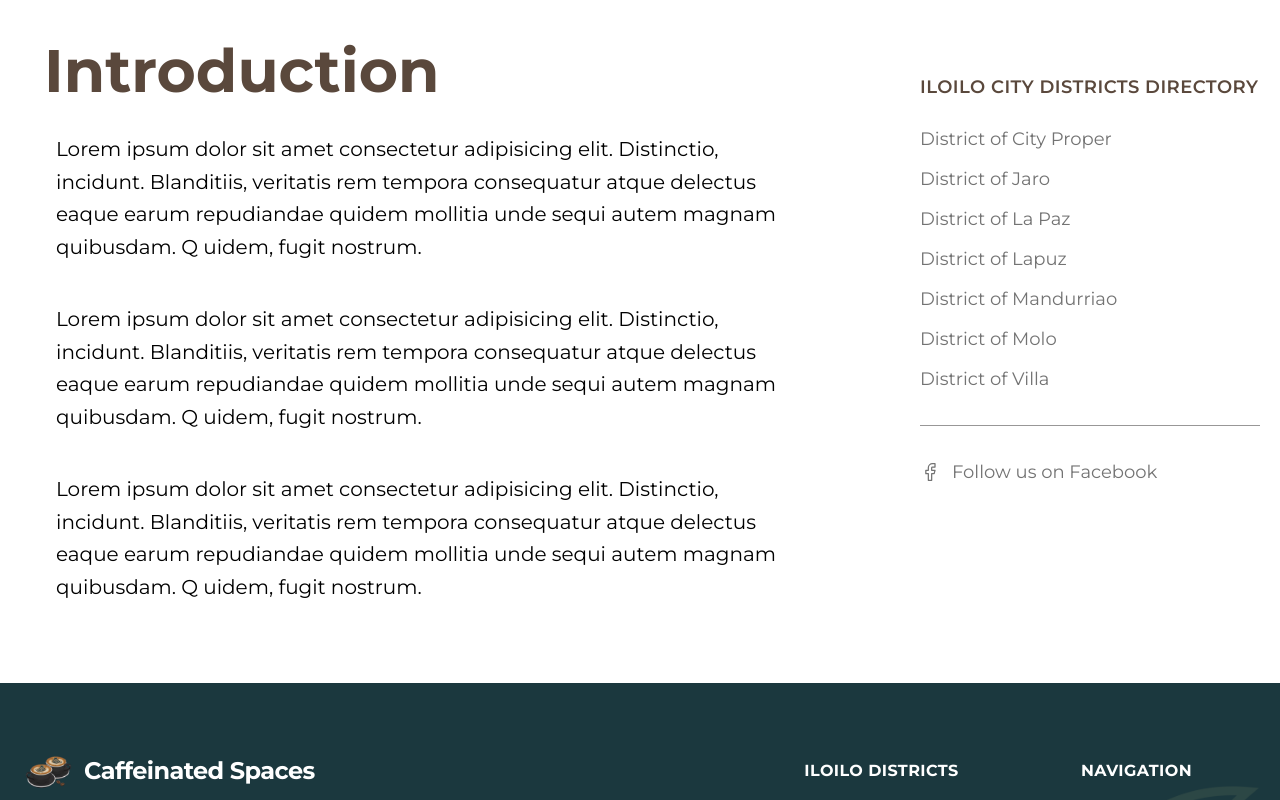
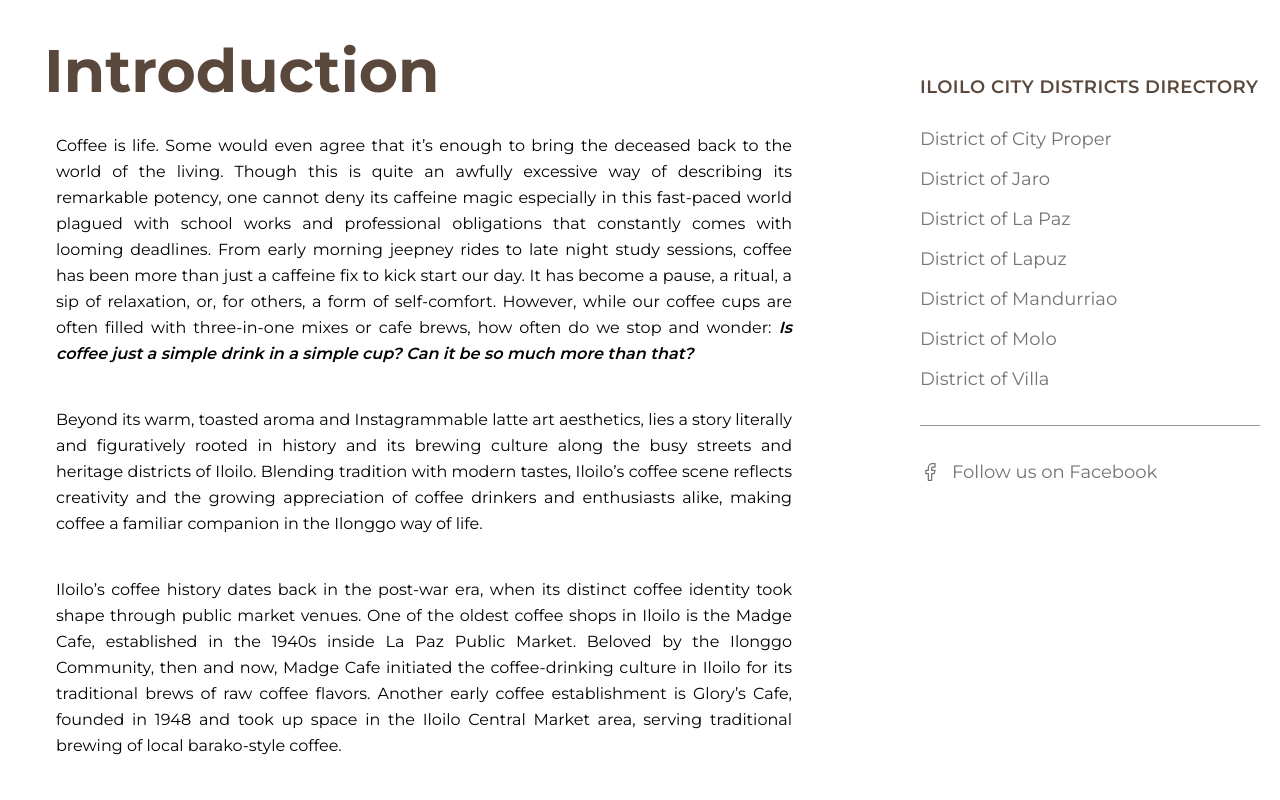
Before and after one commit to Rejeno/COC-Website, a Next.js app in the folder coc-website/: page / in a window 1280 px wide. Shown: the part 1520-2320 px from the top of the page. Built offline with nearby package versions, Linux system fonts and the light colour scheme.

Commit message:
add introduction text and sticky directory sidebar

```diff
--- a/coc-website/app/page.tsx
+++ b/coc-website/app/page.tsx
@@ -124,24 +124,17 @@ export default function Hero() {
               Introduction
             </h2>
 
-            <div className={`${montserrat.className} space-y-10 text-xl text-black font-normal leading-relaxed px-10`}>
-              <p>Lorem ipsum dolor sit amet consectetur adipisicing elit. Distinctio,
-                incidunt. Blanditiis, veritatis rem tempora consequatur atque delectus
-                eaque earum repudiandae quidem mollitia unde sequi autem magnam quibusdam. Q
-                uidem, fugit nostrum.</p>
-              <p>Lorem ipsum dolor sit amet consectetur adipisicing elit. Distinctio,
-                incidunt. Blanditiis, veritatis rem tempora consequatur atque delectus
-                eaque earum repudiandae quidem mollitia unde sequi autem magnam quibusdam. Q
-                uidem, fugit nostrum.</p>
-              <p>Lorem ipsum dolor sit amet consectetur adipisicing elit. Distinctio,
-                incidunt. Blanditiis, veritatis rem tempora consequatur atque delectus
-                eaque earum repudiandae quidem mollitia unde sequi autem magnam quibusdam. Q
-                uidem, fugit nostrum.</p>
+            <div className={`${montserrat.className} space-y-10 text-base text-black text-justify font-normal leading-relaxed px-10`}>
+              <p>Coffee is life. Some would even agree that it’s enough to bring the deceased back to the world of the living. Though this is quite an awfully excessive way of describing its remarkable potency, one cannot deny its caffeine magic especially in this fast-paced world plagued with school works and professional obligations that constantly comes with looming deadlines. From early morning jeepney rides to late night study sessions, coffee has been more than just a caffeine fix to kick start our day.  It has become a pause, a ritual, a sip of relaxation, or, for others, a form of self-comfort. However, while our coffee cups are often filled with three-in-one mixes or cafe brews, how often do we stop and wonder:<span className="font-semibold italic"> Is coffee just a simple drink in a simple cup? Can it be so much more than that?</span></p>
+              <p>Beyond its warm, toasted aroma and Instagrammable latte art aesthetics, lies a story literally and figuratively rooted in history and its brewing culture along the busy streets and heritage districts of Iloilo. Blending tradition with modern tastes, Iloilo’s coffee scene reflects creativity and the growing appreciation of coffee drinkers and enthusiasts alike, making coffee a familiar companion in the Ilonggo way of life. </p>
+              <p>Iloilo’s coffee history dates back in the post-war era, when its distinct coffee identity took shape through public market venues. One of the oldest coffee shops in Iloilo is the Madge Cafe, established in the 1940s inside La Paz Public Market. Beloved by the Ilonggo Community, then and now, Madge Cafe initiated the coffee-drinking culture in Iloilo for its traditional brews of raw coffee flavors. Another early coffee establishment is Glory’s Cafe, founded in 1948 and took up space in the Iloilo Central Market area, serving traditional brewing of local barako-style coffee.</p>
+              <p>From its early beginnings in public markets, coffee in Iloilo has been closely tied with community life. Traditional kapehan and the later emergence of modern cafes serves not merely as a place for drinking coffee but as social spaces where conversations unfold, ideas circulate, and a shared sense of belonging is cultivated. These spaces introduced premium and speciality coffee, single-origin beans and more refined brewing methods while still honoring traditional preferences for strong, flavorful brews. Many cafes in Iloilo highlighted their use of local beans from various provinces: Calinog, Igbaras, Leon, Maasin, Dingle, Anilao and Banate; blending heritage with innovation. Rather than replacing the traditional way of brewing coffee, modern cafes have reimagined these coffee spaces as sites of creativity, work and leisure for younger coffee enthusiasts and drinkers, while maintaining the Ilonggo emphasis on warmth, comfort, hospitality, and social connection.</p>
+              <p>Today, coffee in Iloilo is more than just a simple drink served in a simple cup. It has become an evolving expression of Ilonggo identity. Whether enjoyed in the bustling public markets, decades-old kapehan, coffee carts, cozy and aesthetically curated cafes, coffee continues to reflect the values of community, accessibility, and shared experience. Its evolution mirrors the capacity of Ilonggos to preserve tradition while embracing modern influences making coffee not only a beverage but a cultural practice that connects the past and the present. </p>
             </div>
           </div>
 
           {/* --- Right Column: Directory Sidebar --- */}
-          <div className="col-span-4 flex flex-col gap-6 pl-10 pt-8">
+          <div className="col-span-4 flex flex-col gap-6 pl-10 pt-8 sticky top-15 self-start">
 
             <h3 className={`${montserrat.className} text-brand-brown font-semibold text-lg uppercase tracking-wide`}>
               Iloilo City Districts Directory
```
